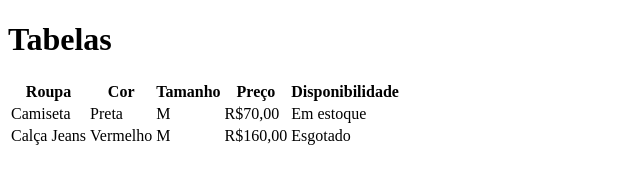
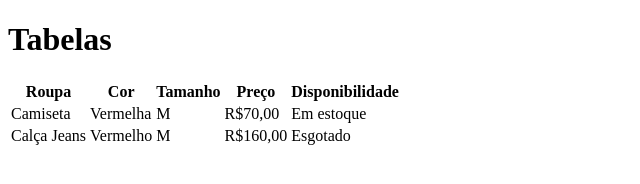
Before and after one commit to raphaelroland/aula-tabela, a plain HTML site: page index.html in a window 1280 px wide. Shown: the full height of the page, 0-640 px from the left. Drawn offline with Linux system fonts and the light colour scheme.

Commit message:
Mudando de preta para vermelha

```diff
--- a/index.html
+++ b/index.html
@@ -18,7 +18,7 @@
         </tr>
         <tr>
             <td>Camiseta</td>
-            <td>Preta</td>
+            <td>Vermelha</td>
             <td>M</td>
             <td>R$70,00</td>
             <td>Em estoque</td>
```
